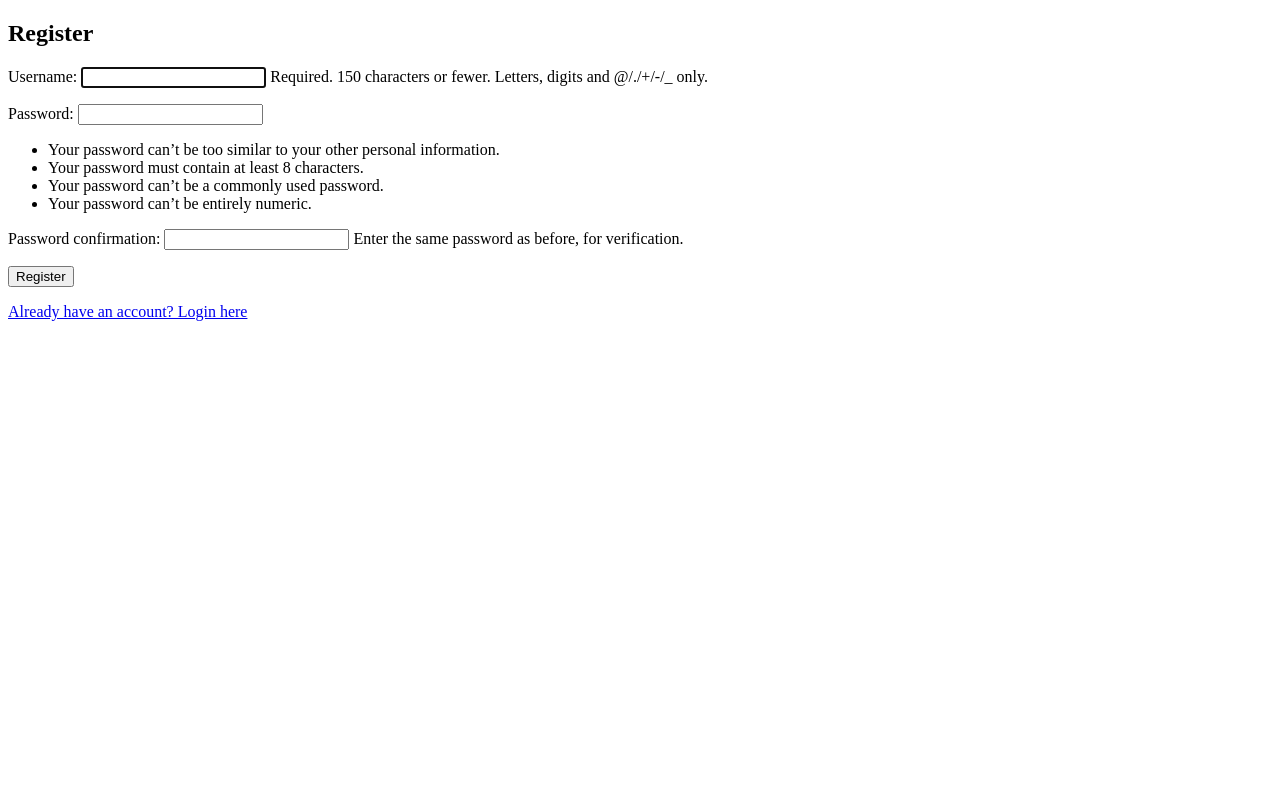
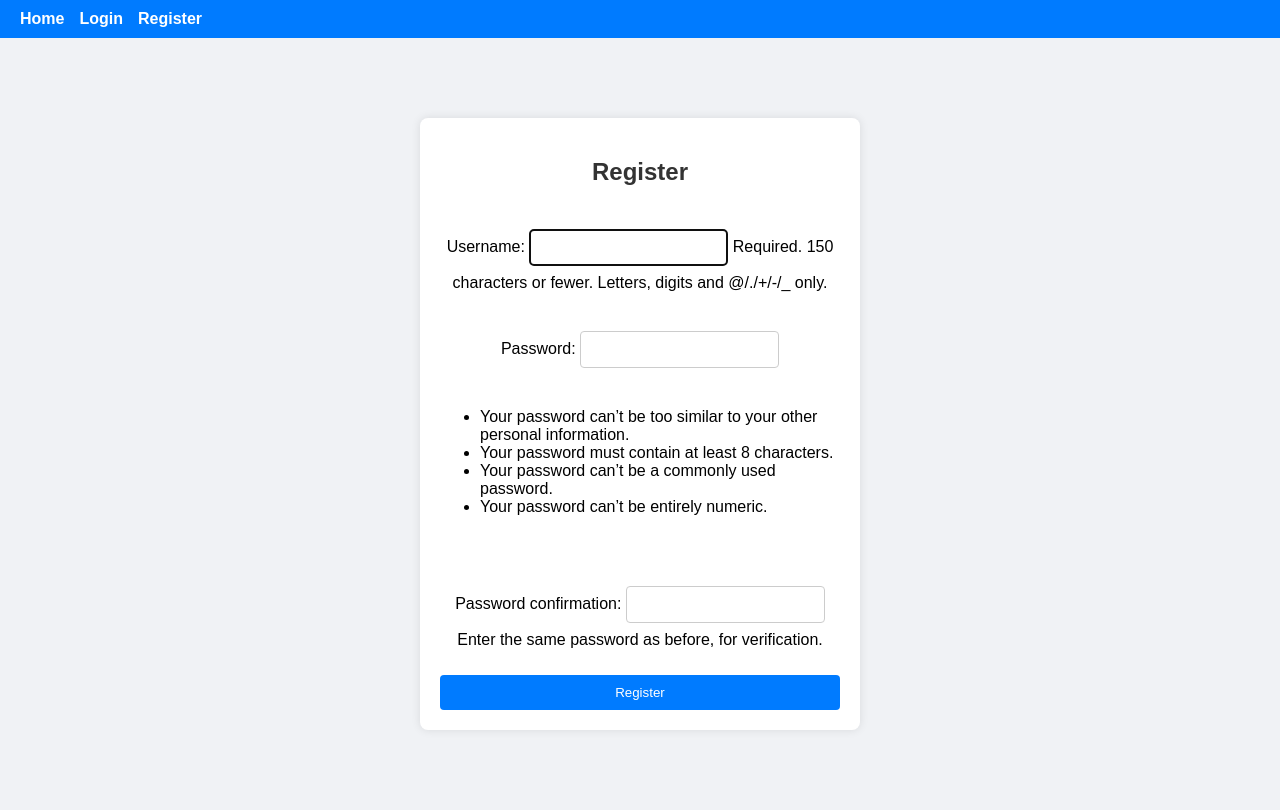
Before and after one commit to 3bdoo11/Alx_DjangoLearnLab, a Django app: page /register/ in a window 1280 px wide. Before the commit the page ends 321 px from the top, so only its background shows below. Run offline with Django 5.2, Linux system fonts and the light colour scheme.

Commit message:
feat: enhance navigation and styling across blog templates and CSS

```diff
--- a/django_blog/blog/static/blog/css/style.css
+++ b/django_blog/blog/static/blog/css/style.css
@@ -1,47 +1,84 @@
 body {
-    font-family: 'Segoe UI', Tahoma, sans-serif;
-    background-color: #f4f6f8;
+    font-family: Arial, sans-serif;
+    background-color: #f0f2f5;
     margin: 0;
     padding: 0;
 }
 
+nav {
+    background-color: #007bff;
+    padding: 10px 20px;
+    display: flex;
+    gap: 15px;
+}
+
+nav a {
+    color: white;
+    text-decoration: none;
+    font-weight: bold;
+}
+
+nav a:hover {
+    text-decoration: underline;
+}
+
 .container {
-    width: 400px;
+    max-width: 400px;
     margin: 80px auto;
-    background: white;
-    padding: 30px;
-    border-radius: 10px;
-    box-shadow: 0 4px 10px rgba(0,0,0,0.1);
+    padding: 20px;
+    background-color: #fff;
+    border-radius: 8px;
+    box-shadow: 0 0 10px rgba(0,0,0,0.1);
 }
 
 h2 {
     text-align: center;
-    margin-bottom: 20px;
+    color: #333;
 }
 
-form input {
-    width: 100%;
+form {
+    display: flex;
+    flex-direction: column;
+}
+
+input {
     padding: 10px;
     margin: 8px 0;
-    border-radius: 5px;
-    border: 1px solid #ddd;
+    border-radius: 4px;
+    border: 1px solid #ccc;
 }
 
 button {
-    width: 100%;
-    background-color: #1d72b8;
+    padding: 10px;
+    margin-top: 10px;
+    background-color: #007bff;
     color: white;
     border: none;
-    padding: 10px;
-    border-radius: 5px;
+    border-radius: 4px;
     cursor: pointer;
 }
 
 button:hover {
-    background-color: #155d8a;
+    background-color: #0056b3;
 }
 
-a {
-    text-decoration: none;
-    color: #1d72b8;
+p {
+    text-align: center;
+    margin-top: 15px;
 }
+.post {
+    background-color: #f9f9f9;
+    border-left: 4px solid #007bff;
+    padding: 15px 20px;
+    margin: 15px 0;
+    border-radius: 5px;
+}
+
+.post h3 {
+    margin-top: 0;
+    color: #007bff;
+}
+
+.post p {
+    color: #555;
+}
--- a/django_blog/blog/templates/blog/register.html
+++ b/django_blog/blog/templates/blog/register.html
@@ -1,17 +1,29 @@
+{% load static %}
 <!DOCTYPE html>
 <html lang="en">
 <head>
     <meta charset="UTF-8">
-    <meta name="viewport" content="width=device-width, initial-scale=1.0">
-    <title>Register - Django Blog</title>
+    <title>Register</title>
+    <link rel="stylesheet" href="{% static 'css/style.css' %}">
 </head>
 <body>
+    <nav>
+        <a href="/">Home</a>
+        {% if user.is_authenticated %}
+            <a href="{% url 'profile' %}">Profile</a>
+            <a href="{% url 'logout' %}">Logout</a>
+        {% else %}
+            <a href="{% url 'login' %}">Login</a>
+            <a href="{% url 'register' %}">Register</a>
+        {% endif %}
+    </nav>
+    <div class="container">
         <h2>Register</h2>
         <form method="post">
             {% csrf_token %}
             {{ form.as_p }}
             <button type="submit">Register</button>
         </form>
-    <p><a href="{% url 'login' %}">Already have an account? Login here</a></p>
+    </div>
 </body>
 </html>
--- a/django_blog/blog/views.py
+++ b/django_blog/blog/views.py
@@ -4,7 +4,6 @@ from django.contrib.auth.decorators import login_required
 
 def home(request):
     return render(request, 'blog/home.html')
-
 
 def register(request):
     if request.method == 'POST':
@@ -16,7 +15,6 @@ def register(request):
         form = UserCreationForm()
     return render(request, 'blog/register.html', {'form': form})
 
-
 @login_required
 def profile(request):
     return render(request, 'blog/profile.html')
```
Also changed, not shown: django_blog/blog/templates/blog/home.html (+33 -4 lines), django_blog/blog/templates/blog/login.html (+15 -6 lines), django_blog/blog/templates/blog/profile.html (+17 -6 lines). Lines whose indentation alone changed are shown as unchanged.
